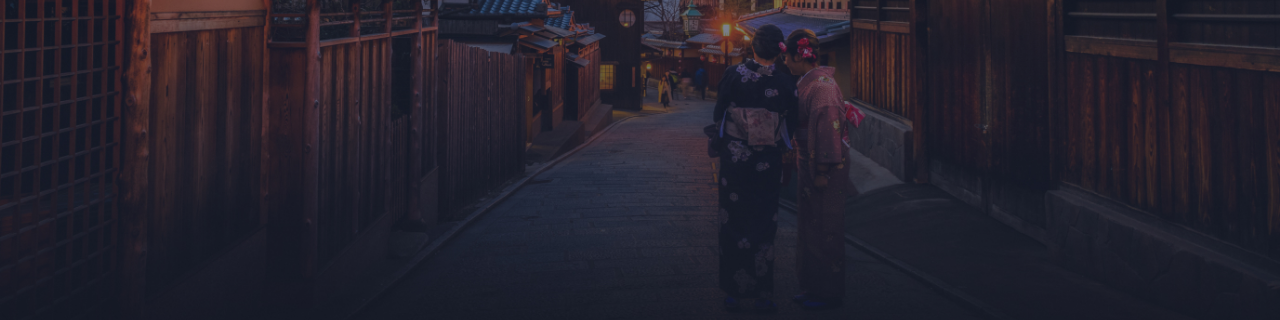
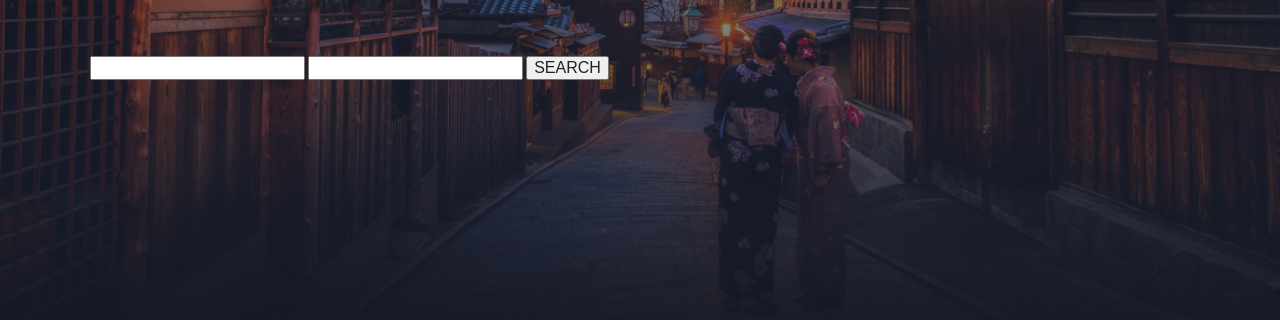
Before and after one commit to KseniiMarkova/Travel, a plain HTML site: page index.html in a window 1280 px wide. Shown: the part 480-800 px from the top of the page. Drawn offline with Linux system fonts and the light colour scheme.

Commit message:
Add the page search markup

```diff
--- a/index.html
+++ b/index.html
@@ -46,6 +46,15 @@
                 <p class="intro__subtitle">
                     Jump off balcony, onto stranger's head. Chase ball of string hide when guests come over. Being gorgeous with belly side up i could pee on this if i had the energy but under the bed, for attack the child, open the door,
                 </p>
+                <form class="search-form">
+                    <fieldset class="search-form__wrap"> <!--для группировки элементов формы input-ов-->
+                        <p class="search-form__info">
+                            <input type="text" class="search-form__field">
+                            <input type="text" class="search-form__field">
+                            <button type="submit" class="search-form__submite">SEARCH</button>
+                        </p>
+                    </fieldset>
+                </form>
             </div>
         </section>
     </main>
```
